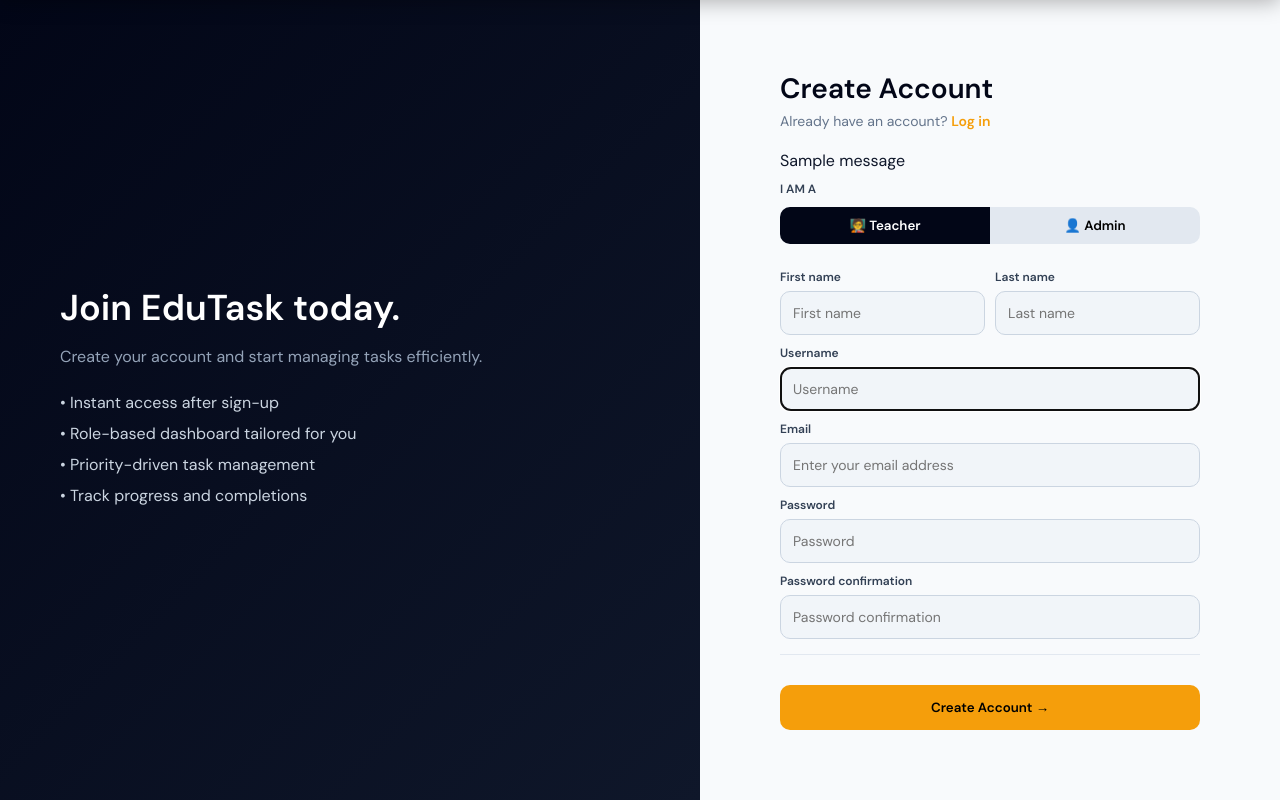
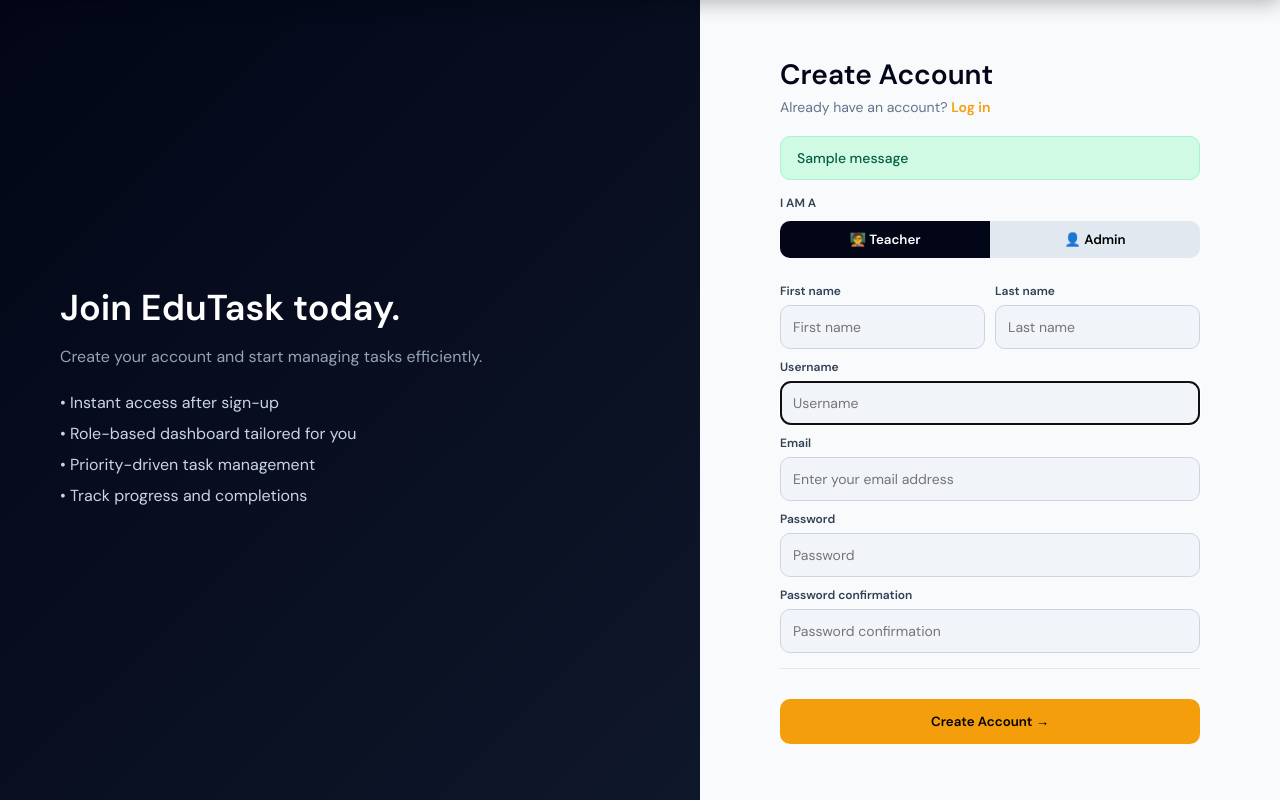
Before and after one commit to MohamedTech98/School-Task-Assignment-website, a Django app: page /register/ in a window 1280 px wide. Shown: the part 64-864 px from the top of the page. Run offline with Django 5.2, Linux system fonts and the light colour scheme; tables that the repository leaves empty hold one stand-in row (values such as "Sample post"); one stand-in notice (Sample message) is shown.

Commit message:
olving some errors

```diff
--- a/school_assignment/static/CSS/auth.css
+++ b/school_assignment/static/CSS/auth.css
@@ -278,6 +278,17 @@ body.dark {
     background: #e2e8f0;
 }
 
+.message {
+    padding: 12px 16px;
+    border-radius: 10px;
+    margin-bottom: 15px;
+    font-size: 14px;
+    font-weight: 500;
+    background: #d1fae5;
+    color: #065f46;
+    border: 1px solid #a7f3d0;
+}
+
 .error {
     color: red;
     font-size: 12px;
--- a/school_assignment/templates/Login_Sign/Login.html
+++ b/school_assignment/templates/Login_Sign/Login.html
@@ -26,12 +26,11 @@
       <strong>EduTask</strong>
     </div>
 
-    <h2>Welcome back</h2>
     <p>Don't have an account? <a href="{% url 'register' %}">Sign up</a></p>
 
     {% if messages %}
       {% for message in messages %}
-        <div class="message {{ message.tags }}">{{ message }}</div>
+        <div class="message {{ message.tags }}" style="padding: 12px 16px; border-radius: 10px; margin-bottom: 15px; font-size: 14px; font-weight: 500; background: #d1fae5; color: #065f46; border: 1px solid #a7f3d0;">{{ message }}</div>
       {% endfor %}
     {% endif %}
 
--- a/school_assignment/templates/Login_Sign/Signup.html
+++ b/school_assignment/templates/Login_Sign/Signup.html
@@ -36,7 +36,7 @@
 
       {% if messages %}
         {% for message in messages %}
-          <div class="message {{ message.tags }}">{{ message }}</div>
+          <div class="message {{ message.tags }}" style="padding: 12px 16px; border-radius: 10px; margin-bottom: 15px; font-size: 14px; font-weight: 500; background: #d1fae5; color: #065f46; border: 1px solid #a7f3d0;">{{ message }}</div>
         {% endfor %}
       {% endif %}
 
@@ -112,10 +112,14 @@ document.querySelectorAll('.role-btn').forEach(btn => {
     document.getElementById('{{ form.role.id_for_label }}').value = this.dataset.value;
   });
 });
-// Hide the actual select element
+// Sync select with active button and hide it
 document.addEventListener('DOMContentLoaded', function() {
   const select = document.getElementById('{{ form.role.id_for_label }}');
-  if (select) select.style.display = 'none';
+  if (select) {
+    const active = document.querySelector('.role-btn.active');
+    if (active) select.value = active.dataset.value;
+    select.style.display = 'none';
+  }
 });
 </script>
 </body>
--- a/school_assignment/templates/Task_Teacher/TeacherTasks.html
+++ b/school_assignment/templates/Task_Teacher/TeacherTasks.html
@@ -27,6 +27,12 @@
         </ul>
     </nav>
     <div class="page">
+
+        {% if messages %}
+          {% for message in messages %}
+            <div class="message {{ message.tags }}" style="padding: 12px 16px; border-radius: 10px; margin-bottom: 15px; font-size: 14px; font-weight: 500; background: #d1fae5; color: #065f46; border: 1px solid #a7f3d0;">{{ message }}</div>
+          {% endfor %}
+        {% endif %}
 
         <div class="page-header fade-up">
             <h1>My Tasks</h1>
--- a/school_assignment/templates/Task_admin/Dashboard.html
+++ b/school_assignment/templates/Task_admin/Dashboard.html
@@ -28,6 +28,12 @@
     </nav>
 
     <div class="page">
+
+        {% if messages %}
+          {% for message in messages %}
+            <div class="message {{ message.tags }}" style="padding: 12px 16px; border-radius: 10px; margin-bottom: 15px; font-size: 14px; font-weight: 500; background: #d1fae5; color: #065f46; border: 1px solid #a7f3d0;">{{ message }}</div>
+          {% endfor %}
+        {% endif %}
 
         <div class="page-header fade-up">
             <h1>Welcome,<span id="name_admin">Mohamed Ahmed!</span></h1>
```
